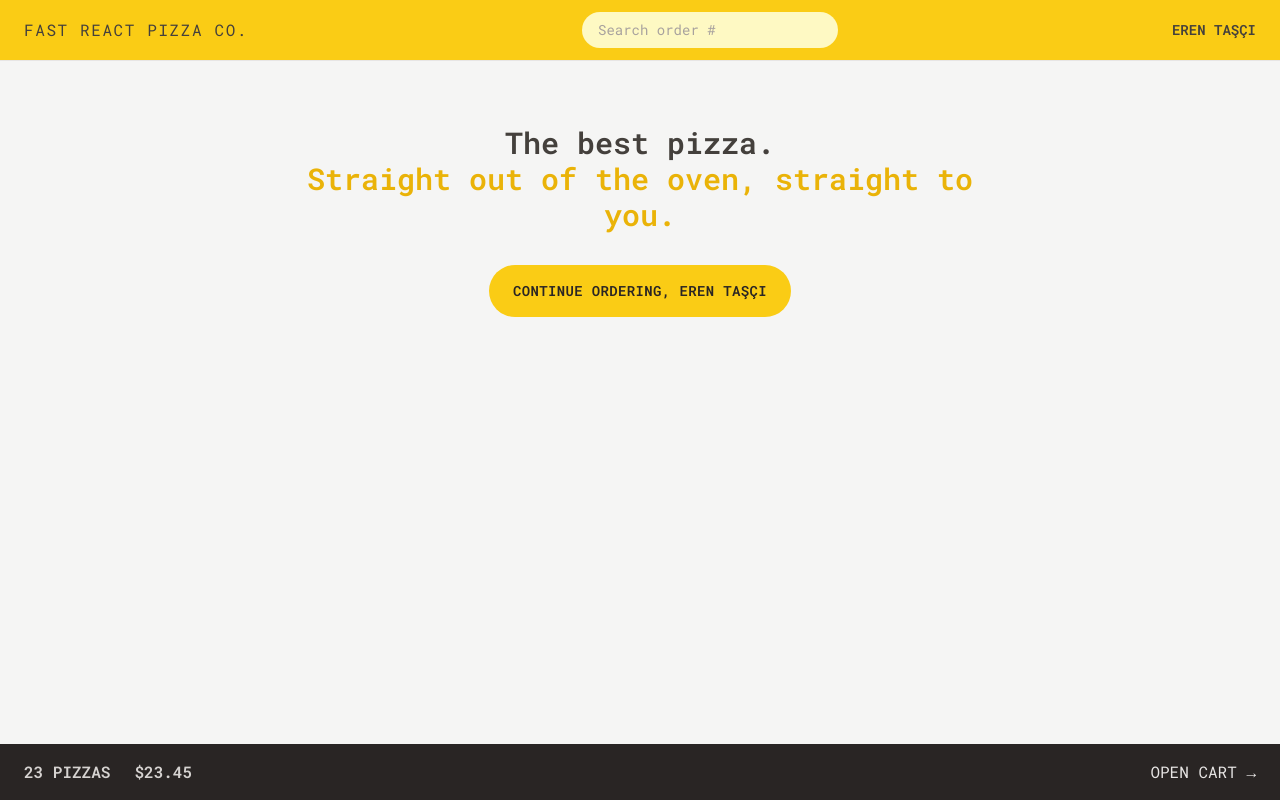
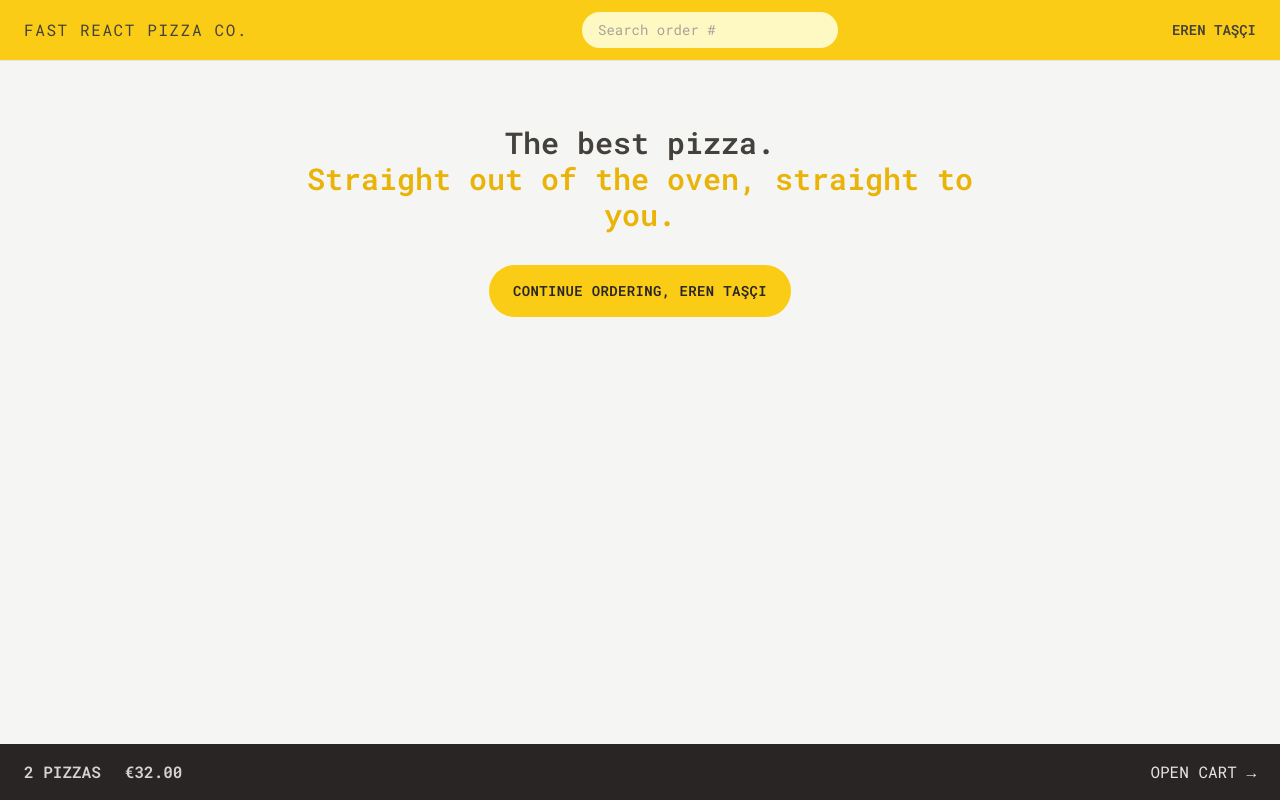
Before and after one commit to erentasci/fast-react-pizza, a React (Vite) app: page / in a window 1280 px wide. Built offline with nearby package versions, Linux system fonts and the light colour scheme.

Commit message:
feat: building the cart overview with redux selectors

```diff
--- a/src/features/cart/CartOverview.jsx
+++ b/src/features/cart/CartOverview.jsx
@@ -1,11 +1,19 @@
+import { useSelector } from 'react-redux';
 import { Link } from 'react-router-dom';
+import { getTotalCartPrice, getTotalCartQuantity } from './cartSlice';
+import { formatCurrency } from '../../utils/helpers';
 
 function CartOverview() {
+  const totalCartPrice = useSelector(getTotalCartPrice);
+  const totalCartQuantity = useSelector(getTotalCartQuantity);
+
+  if (!totalCartQuantity) return null;
+
   return (
     <div className="flex items-center justify-between bg-stone-800 px-4 py-4 text-sm uppercase text-stone-200 sm:px-6 md:text-base">
       <p className="space-x-4 font-semibold text-stone-300 sm:space-x-6">
-        <span>23 pizzas</span>
-        <span>$23.45</span>
+        <span>{totalCartQuantity} pizzas</span>
+        <span>{formatCurrency(totalCartPrice)}</span>
       </p>
       <Link to="/cart">Open cart &rarr;</Link>
     </div>
--- a/src/features/cart/cartSlice.js
+++ b/src/features/cart/cartSlice.js
@@ -52,3 +52,14 @@
 } = cartSlice.actions;
 
 export default cartSlice.reducer;
+
+
+export const getTotalCartQuantity = (state) => {
+  return state.cart.cart.reduce((sum, item) => sum + item.quantity, 0);
+};
+
+export const getTotalCartPrice = (state) => {
+  return state.cart.cart.reduce((sum, item) => sum + item.totalPrice, 0);
+};
+
+// REDUX "RESELECT" LIBRARY
```
